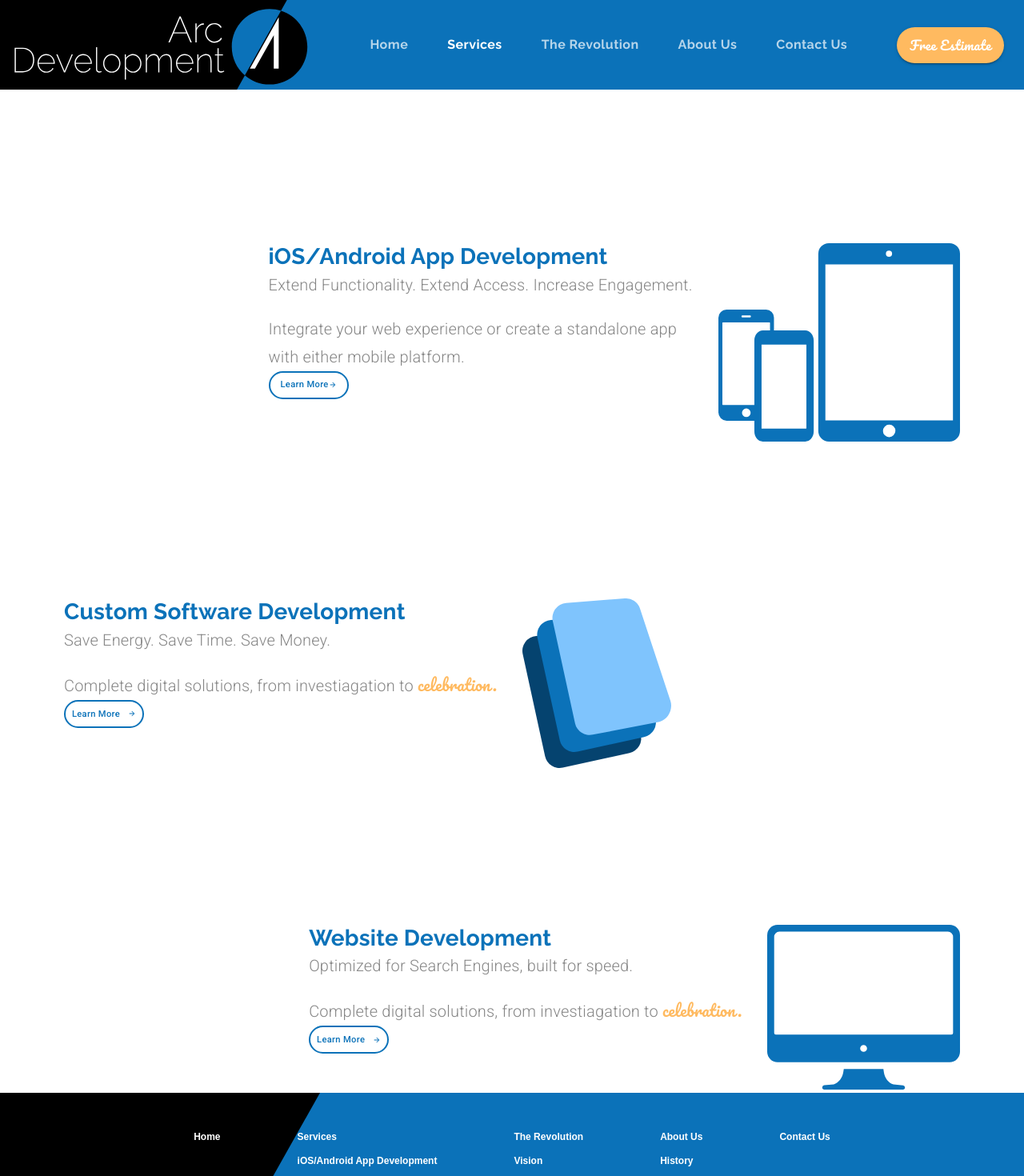
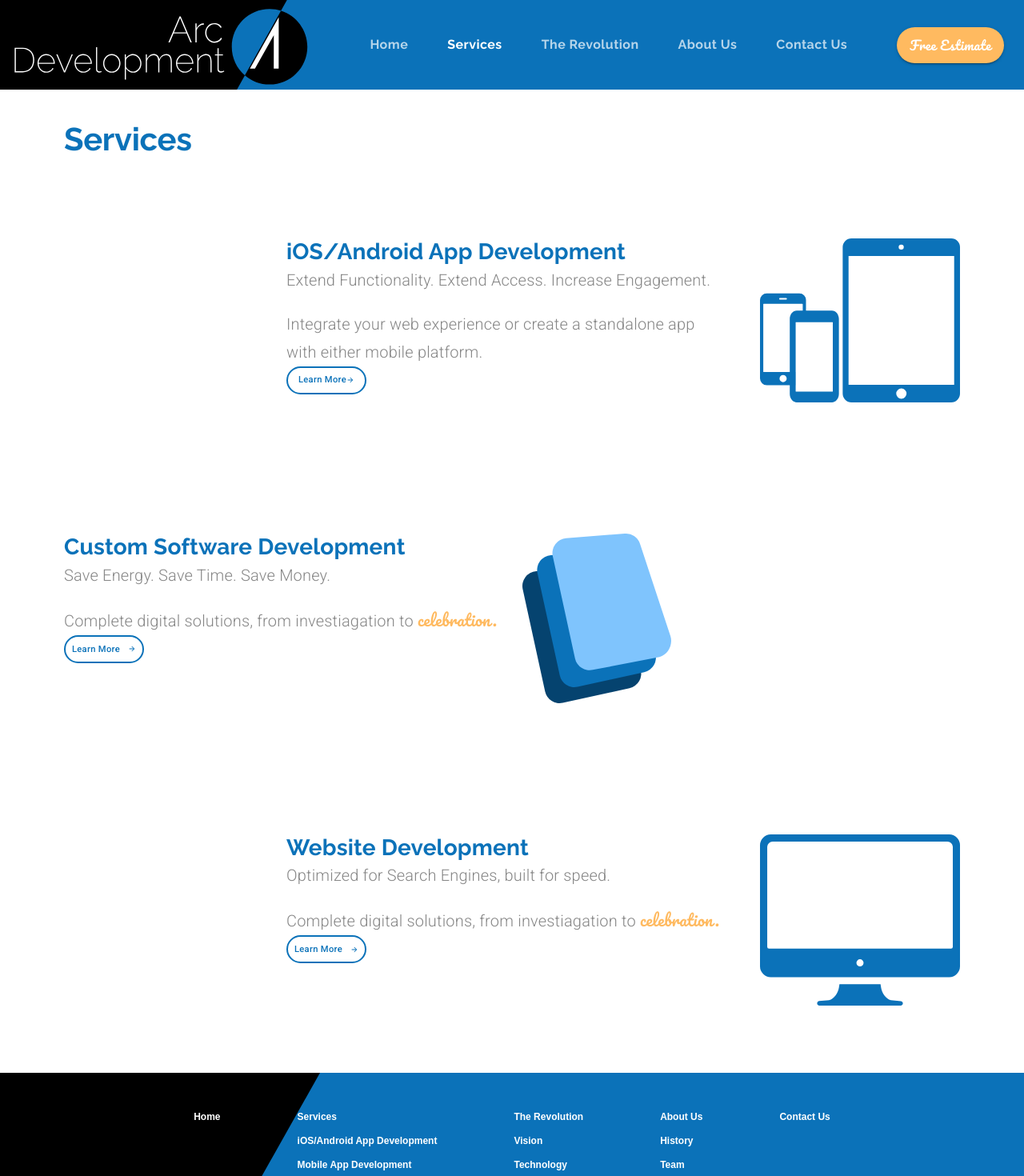
Before and after one commit to jeromeski/aceevolution, a React (Create React App) app: page /services in a window 1280 px wide. Shown: the top 1470 px of the page at 80% size. Built offline with nearby package versions, Linux system fonts and the light colour scheme.

Commit message:
Services Responsive

```diff
--- a/src/components/Services.js
+++ b/src/components/Services.js
@@ -22,7 +22,7 @@ const useStyles = makeStyles(theme => ({
     }
   },
   serviceContainer: {
-    marginTop: '12em',
+    marginTop: '10em',
     [theme.breakpoints.down('sm')]: {
       padding: 25
     }
@@ -46,17 +46,32 @@ const Services = props => {
 
   return (
     <Grid container direction='column'>
+      <Grid item
+        style={{
+          marginLeft: matchesSM ? 0 : '5em',
+          marginTop: matchesSM ? '1em' : '2em'
+        }}
+      >
+        <Typography
+          align={matchesSM ? 'center' : undefined}
+          variant='h2'
+          gutterBottom>
+          Services
+        </Typography>
+      </Grid>
       <Grid item>
         {/**------iOS/Android Block ------ */}
         <Grid
           container
           direction='row'
           justify={matchesSM ? 'center' : 'flex-end'}
-          className={classes.serviceContainer}>
+          className={classes.serviceContainer}
+          style={{ marginTop: matchesSM ? 0 : '5em' }}>
           <Grid
             item
             style={{
-              textAlign: matchesSM ? 'center' : undefined
+              textAlign: matchesSM ? 'center' : undefined,
+              width: matchesSM ? undefined : '35em'
             }}>
             <Typography variant='h4'>iOS/Android App Development</Typography>
             <Typography variant='subtitle1' className={classes.subtitle}>
@@ -88,6 +103,7 @@ const Services = props => {
               className={classes.icon}
               alt='mobile phone icon'
               src={mobileAppsIcon}
+              width='250em'
             />
           </Grid>
         </Grid>
@@ -145,11 +161,13 @@ const Services = props => {
           container
           direction='row'
           justify={matchesSM ? 'center' : 'flex-end'}
-          className={classes.serviceContainer}>
+          className={classes.serviceContainer}
+          style={{ marginBottom: '5em' }}>
           <Grid
             item
             style={{
-              textAlign: matchesSM ? 'center' : undefined
+              textAlign: matchesSM ? 'center' : undefined,
+              width: matchesSM ? undefined : '35em'
             }}>
             <Typography variant='h4'>Website Development</Typography>
             <Typography variant='subtitle1' className={classes.subtitle}>
@@ -176,13 +194,12 @@ const Services = props => {
               />
             </Button>
           </Grid>
-          <Grid item
-              style={{marginRight: matchesSM ? 0 : '5em',}}
-          >
+          <Grid item style={{ marginRight: matchesSM ? 0 : '5em' }}>
             <img
               className={classes.icon}
               alt='website icon'
               src={websitesIcon}
+              width='250em'
             />
           </Grid>
         </Grid>
```
